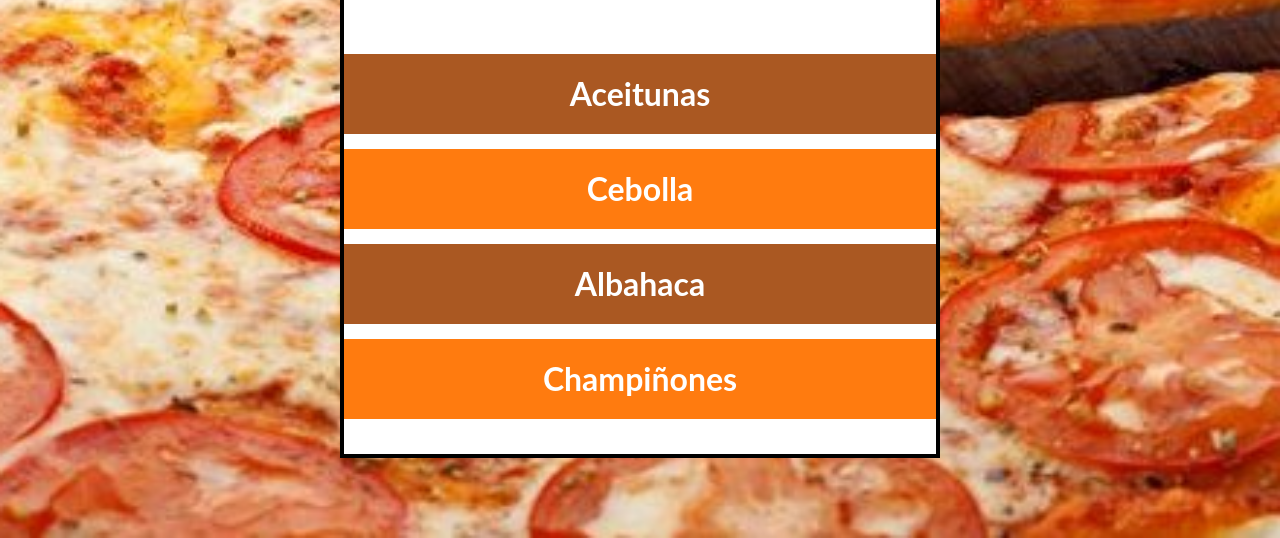
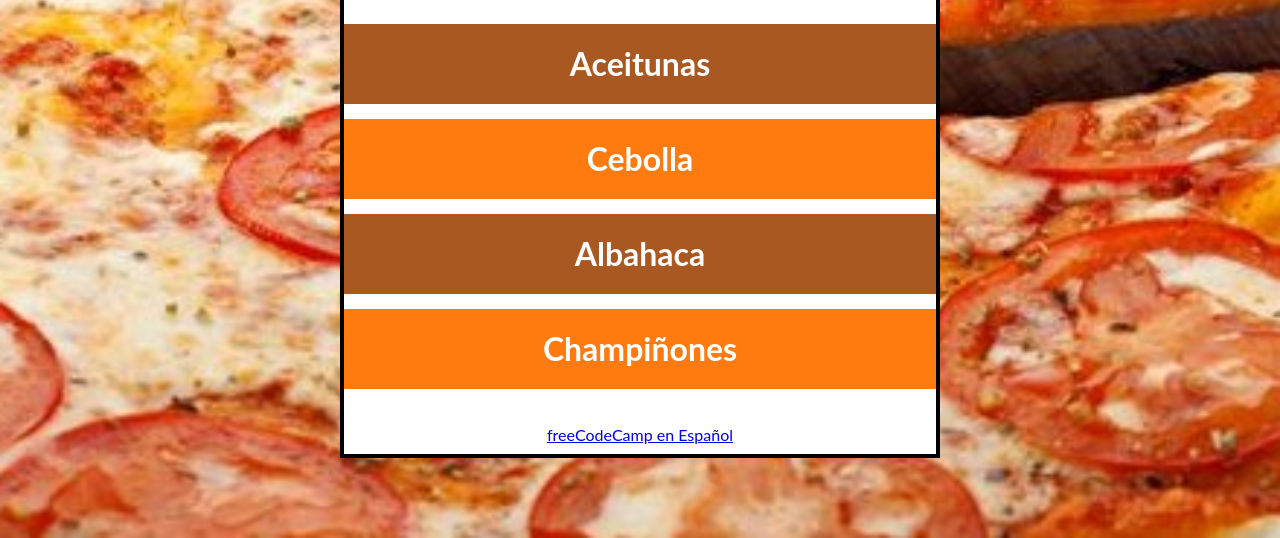
Before and after one commit to Isaac-max-bit/Proyecto-Dom, a plain HTML site: page toppings-pizza/index.html in a window 1280 px wide. Shown: the part 262-800 px from the top of the page. Drawn offline with Linux system fonts and the light colour scheme.

Commit message:
new content

```diff
--- a/toppings-pizza/app.js
+++ b/toppings-pizza/app.js
@@ -53,10 +53,31 @@
 // const primerTopping = document.querySelector('.topping');
 // console.log(primerTopping.style);
 
-const primerTopping = document.querySelector('.topping');
+// const primerTopping = document.querySelector('.topping');
+// console.log(primerTopping.style);
+
 
 // primerTopping.style.backgroundColor = 'blue';
 // primerTopping.style.color = '#6dff00';
 // primerTopping.style.textTransform = 'uppercase';
 
-console.log(primerTopping.style);
+// const listaDeToppings = document.getElementById('lista-toppings');
+
+// console.log('> innerText');
+// console.log(listaDeToppings.innerText);
+
+// console.log('> textContent');
+// console.log(listaDeToppings.textContent);
+
+// console.log('> innerHTML');
+// console.log(listaDeToppings.innerHTML);
+
+// const titulo = document.getElementById('titulo');
+
+// titulo.innerText = 'Mis Toppings Favoritos';
+
+const enlaces = document.getElementsByTagName('a');
+
+// console.log(enlaces[0].getAttribute('href'));
+// console.log(enlaces[0].removeAttribute('href'));
+console.log(enlaces[0].setAttribute('href', 'https://www.freecodecamp.org'));
--- a/toppings-pizza/index.html
+++ b/toppings-pizza/index.html
@@ -16,6 +16,7 @@
             <li class="topping fondo-marron" id="albahaca">Albahaca</li>
             <li class="topping fondo-naranja">Champiñones</li>
          </ul>
+         <a href="https://www.freecodecamp.org/espanol/">freeCodeCamp en Español</a>
     </div>
 
     <script src="app.js"></script>
```
